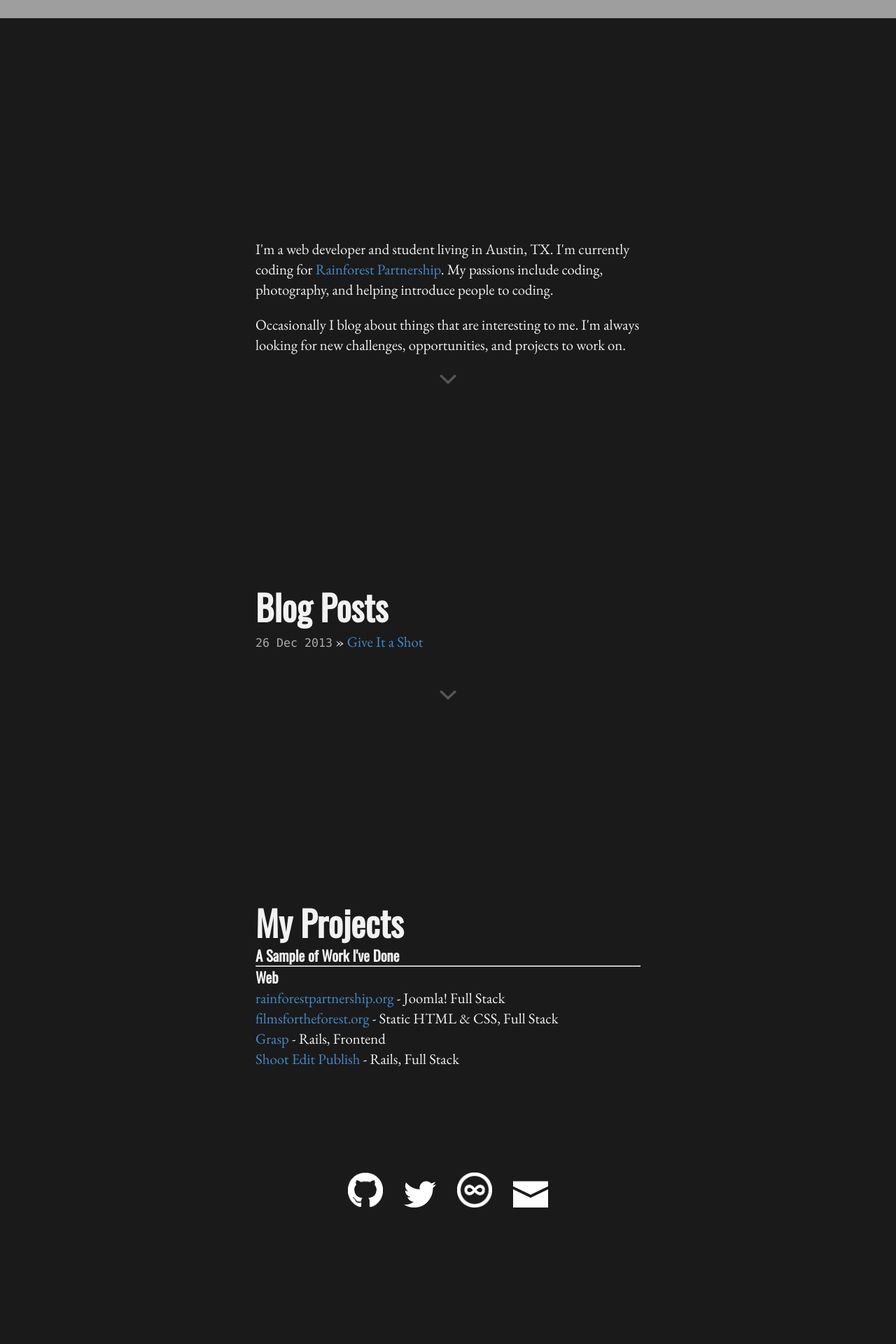
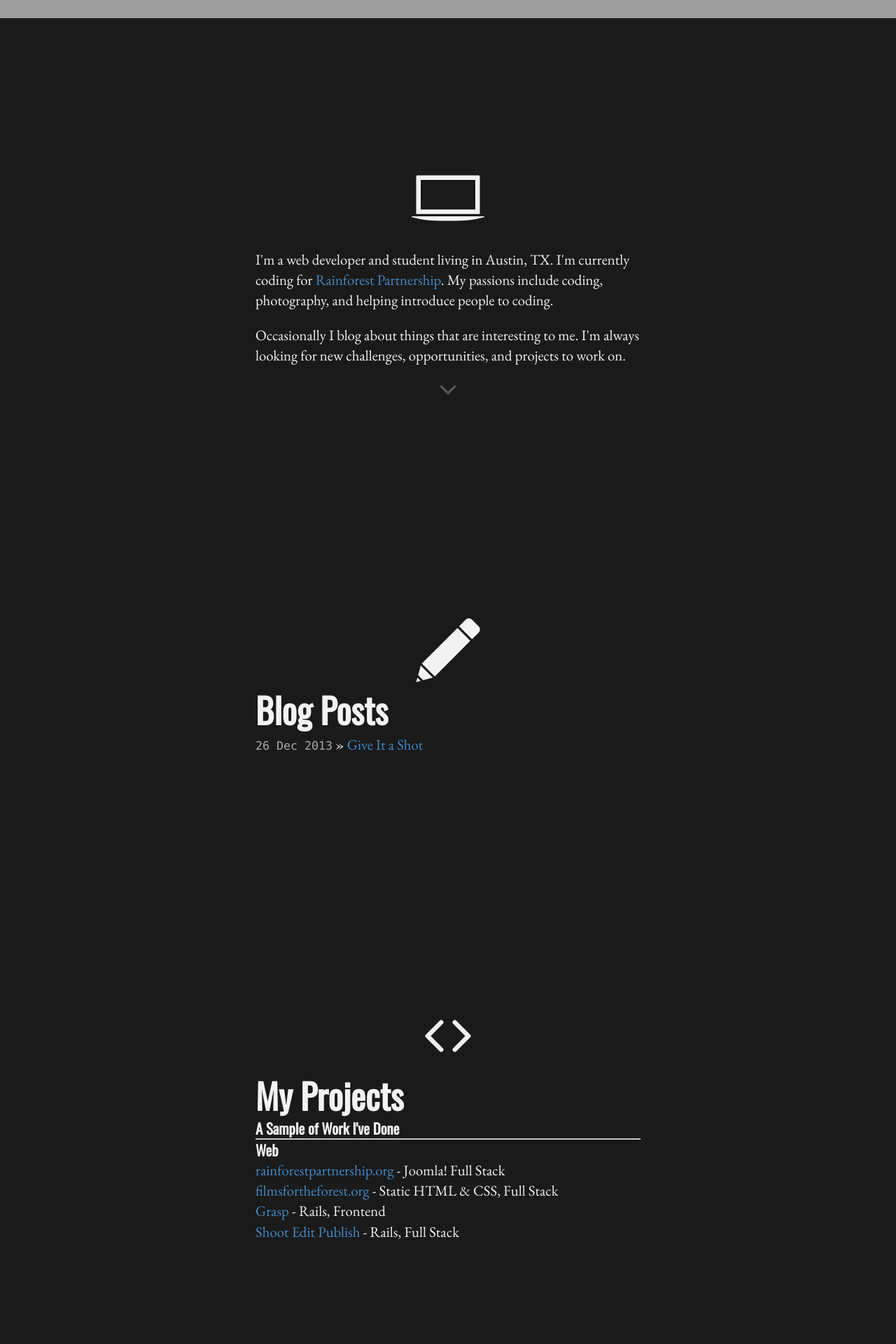
Before and after one commit to simplyluke/simplyluke.github.io, a Jekyll site: the page built from index.html, in a window 1280 px wide. Shown: the part 374-2294 px from the top of the page at 70% size. Built offline with Jekyll 4.4.1, drawn with Linux system fonts in a browser that asks for light colours; some web fonts are replaced; Markdown is read by kramdown in place of the engine named in the settings; before the commit the page ends 2115 px from its top, so only the background shows below that; grey boxes are pictures that could not be loaded.

Commit message:
icons and tweaking whitespace

```diff
--- a/_layouts/default.html
+++ b/_layouts/default.html
@@ -40,7 +40,7 @@
       <div class="footer">
         <div class="inner">
           <div class="contact">
-            <a href="//github.com/simplyluke"><img src="/images/github.png"></a>
+            <a href="//github.com/simplyluke"><span class="icon ion-social-github"></span></a>
             <a href="//twitter.com/cenhyperion"><span class="icon ion-social-twitter"></span></a>
             <a href="//500px.com/lukewright"><img src="/images/500.png"></a>
             <a href="mailto:luke@simplyluke.com"><span class="icon ion-android-mail"></span></a>
--- a/css/main.css
+++ b/css/main.css
@@ -37,7 +37,8 @@ p {
 }
 
 section {
-  margin-top: 50%;
+  margin-top: 30%;
+  padding-bottom: 25%;
 }
 
 a {
@@ -111,7 +112,7 @@ ul.nostyle {
 }
 
 .contact img {
-  height: 50px;
+  height: 40px;
 }
 
 /*****************************************************************************/
@@ -119,6 +120,12 @@ ul.nostyle {
 /* Site
 /*
 /*****************************************************************************/
+.icon-art {
+  width: 100%;
+  text-align: center;
+  font-size: 5em;
+}
+
 
 .icon-nav {
   color: #555;
@@ -155,10 +162,6 @@ ul.nostyle {
 
 .meta {
   color: #aaa;
-}
-
-.footer {
-  margin-top: 10%;
 }
 
 
--- a/index.html
+++ b/index.html
@@ -14,22 +14,24 @@ title: Luke Wright
 <div id="home">
 <div class="inner">
   <section class="about">
+    <span class="icon ion-laptop icon-art"></span>
     <p>I'm a web developer and student living in Austin, TX. I'm currently coding for <a href="//rainforestpartnership.org" target="_blank">Rainforest Partnership</a>. My passions include coding, photography, and helping introduce people to coding.</p>
     <p>Occasionally I blog about things that are interesting to me. I'm always looking for new challenges, opportunities, and projects to work on.</p>
     <div class="icon ion-chevron-down icon-nav"></div>
   </section>
   <section class="blog">
+    <span class="icon ion-edit icon-art"></span>
     <h1>Blog Posts</h1>
     <ul class="posts">
       {% for post in site.posts reversed %}
         <li><span>{{ post.date | date_to_string }}</span> &raquo; <a href="{{ post.url }}">{{ post.title }}</a></li>
       {% endfor %}
     </ul>
-    <div class="icon ion-chevron-down icon-nav"></div>
 
   </section>
   <section class="projects">
-    <h1>My Projects</h1>
+    <span class="icon ion-code icon-art"></span>
+    <h1>My Projects</span></h1>
     <h3>A Sample of Work I've Done</h3>
     <hr>
     <h4>Web</h4>
```
Also changed, not shown: images/github.png (deleted).
